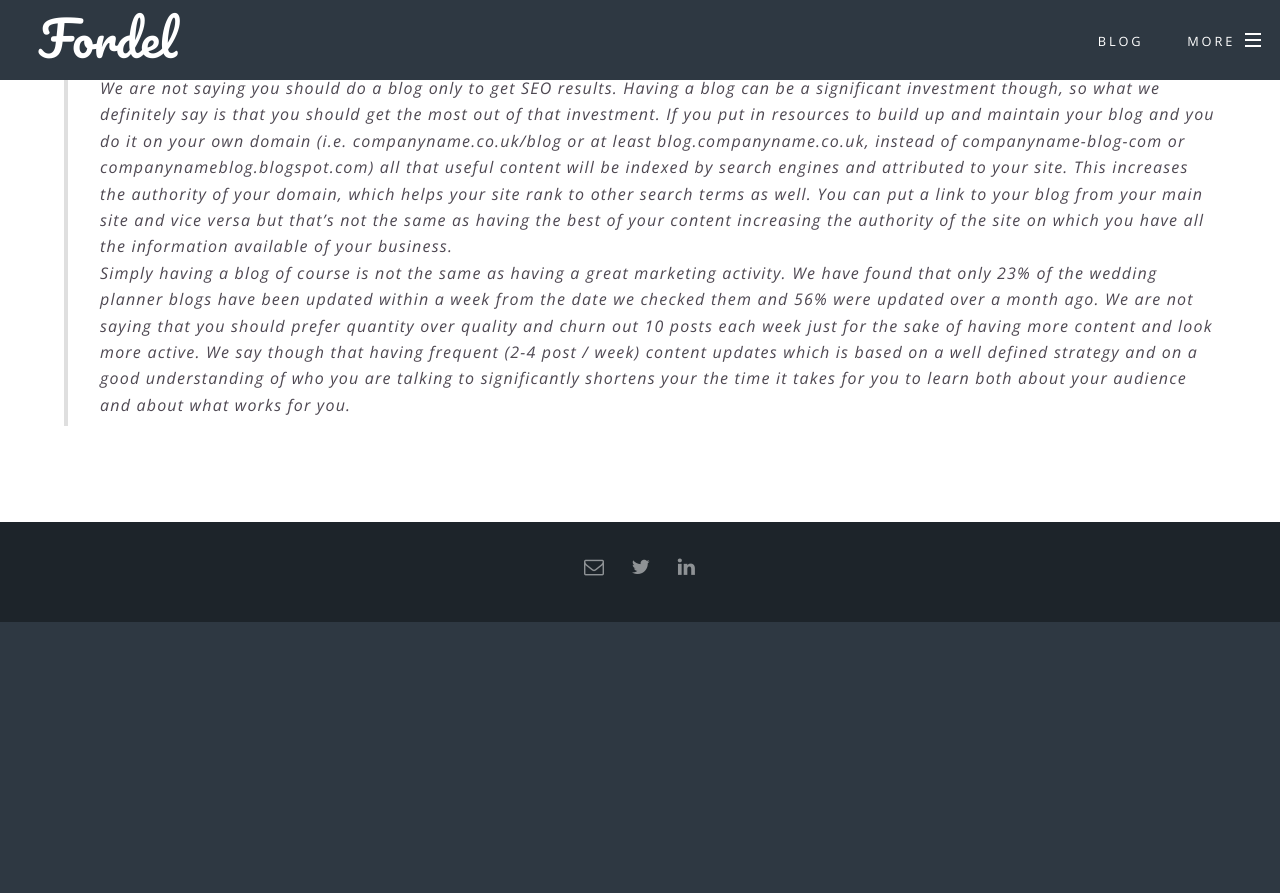
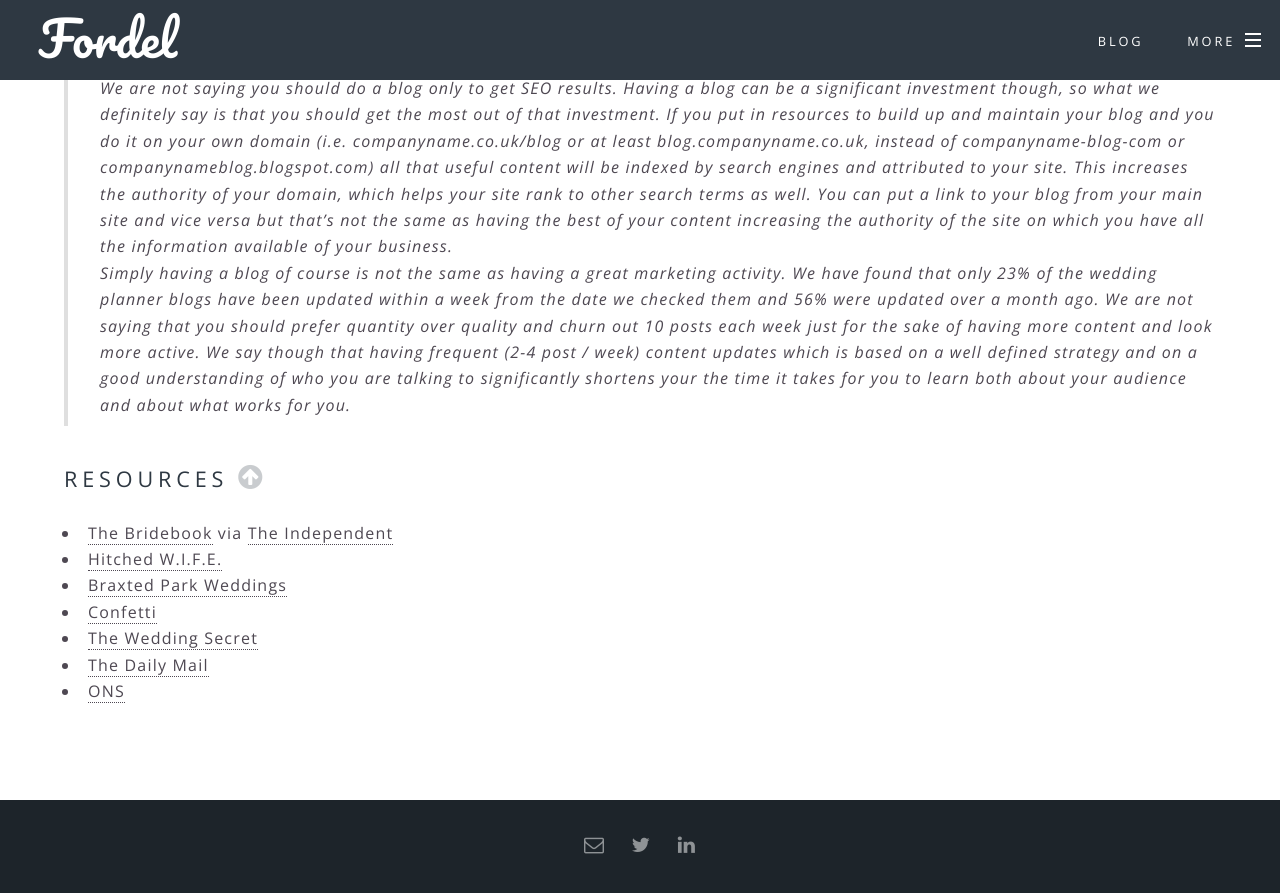
Before and after one commit to dan300/fordel-site, a Jekyll site: the page built from research/wedding-planners-content-marketing/2017/index.html, in a window 1280 px wide and 900 px high, scrolled down 7066 px. Shown: the top 893 px of the window. Built offline with Jekyll 4.4.1, drawn with Linux system fonts in a browser that asks for light colours; before the commit the page ends 7688 px from its top, so only the background shows below that.

Commit message:
added resources to wedding

```diff
--- a/research/wedding-planners-content-marketing/2017/index.html
+++ b/research/wedding-planners-content-marketing/2017/index.html
@@ -300,6 +300,16 @@ redirect_from:
       <br />
       Simply having a blog of course is not the same as having a great marketing activity. We have found that only 23% of the wedding planner blogs have been updated within a week from the date we checked them and 56% were updated over a month ago. We are not saying that you should prefer quantity over quality and churn out 10 posts each week just for the sake of having more content and look more active. We say though that having frequent (2-4 post / week) content updates which is based on a well defined strategy and on a good understanding of who you are talking to significantly shortens your the time it takes for you to learn both about your audience and about what works for you.
     </blockquote>
+    <h2 id="resources">Resources<a href="#top" class="more scrolly totop"><i class="fa fa-arrow-circle-up track-to-top"></i></a></h2>
+    <ul>
+      <li><a href="https://bridebook.co.uk" target="_blank">The Bridebook</a> via <a href="http://www.independent.co.uk/life-style/love-sex/london-weddings-cost-same-price-two-houses-north-a7479206.html" target="_blank">The Independent</a></li>
+      <li><a href="http://hitched-wife.org/wedding-facts-economics/summary-stats/each-year-uk-weddings-are-worth-10-billion-pounds" target="_blank">Hitched W.I.F.E.</a></li>
+      <li><a href="http://www.braxtedparkweddings.co.uk/" target="_blank">Braxted Park Weddings</a></li>
+      <li><a href="http://www.confetti.co.uk/wedding-report" target="_blank">Confetti</a></li>
+      <li><a href="http://www.theweddingsecret.co.uk/" target="_blank">The Wedding Secret</a></li>
+      <li><a href="http://www.dailymail.co.uk/home/index.html" target="_blank">The Daily Mail</a></li>
+      <li><a href="http://ons.gov.uk/" target="_blank">ONS</a></li>
+    </ul>
   </p>
 </section>
 <!-- <section id="cta" class="wrapper style1">
```
